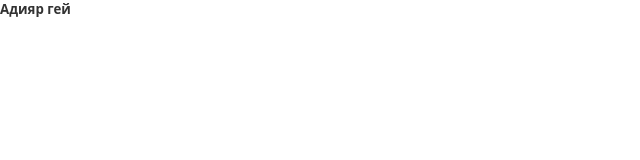
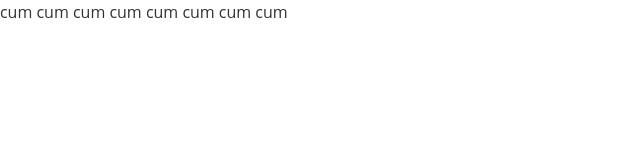
Before and after one commit to GriZimin/GriZimin.github.io, a plain HTML site: page index.html in a window 1280 px wide. Shown: the whole page, without its empty margins (0-640 px from the left). Drawn offline with Linux system fonts and the light colour scheme.

Commit message:
Update index.html

```diff
--- a/index.html
+++ b/index.html
@@ -3,10 +3,10 @@
   <head>
     <meta charset="UTF-8">
     <meta name="viewport" content="width=device-width, initial-scale=1.0">
-    <title>Shop Site</title>
+    <title>cum</title>
     <link rel="stylesheet" href="style.css">
   </head>
   <body>
-    <h5>Адияр гей</h5>
+    <p>cum cum cum cum cum cum cum cum</p>
   </body>
 </html>
```
